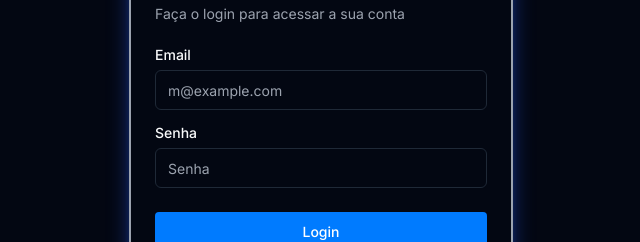
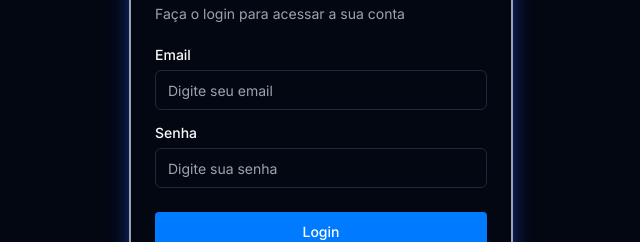
Before and after one commit to HugoGBR/Desenvolvimento-de-Sistema-de-Abertura-de-Chamados-Equipe2, a Next.js app in the folder Equipe2_chamado/: page / in a window 1280 px wide. Shown: the part 291-533 px from the top of the page, without its empty margins (319-959 px from the left). Built offline with nearby package versions, Linux system fonts and the light colour scheme.

Commit message:
ajustes pequenos

```diff
--- a/Equipe2_chamado/app/page.tsx
+++ b/Equipe2_chamado/app/page.tsx
@@ -50,7 +50,7 @@ export default function LoginForm() {
               <Input
                 id="email"
                 type="email"
-                placeholder="m@example.com"
+                placeholder="Digite seu email"
                 {...register("user")}
               />
               {errors.user && <span style={{ color: 'red' }}>{errors.user.message}</span>}
@@ -60,7 +60,7 @@ export default function LoginForm() {
               <Input
                 id="password"
                 type="password"
-                placeholder="Senha"
+                placeholder="Digite sua senha"
                 {...register("password")}
               />
               {errors.password && <span style={{ color: 'red' }}>{errors.password.message}</span>}
--- a/Equipe2_chamado/app/routes/chamados/page.tsx
+++ b/Equipe2_chamado/app/routes/chamados/page.tsx
@@ -26,7 +26,7 @@ export default function Dashboard() {
 												<SelectValue placeholder="Selecione a categoria" />
 											</SelectTrigger>
 											<SelectContent>
-												<SelectItem value="system">Sistema de gerenciamento de Comissões</SelectItem>{/*supostos nomes usar para puxar as categorias que cadastrarem no banco */}
+												<SelectItem value="system">Sistema de gerenciamento de Comissões</SelectItem>
 											</SelectContent>
 										</Select>
 										<Label htmlFor="role">Subcategoria</Label>
@@ -35,7 +35,7 @@ export default function Dashboard() {
 												<SelectValue placeholder="Selecione a subcategoria" />
 											</SelectTrigger>
 											<SelectContent>
-												<SelectItem value="home">Home</SelectItem>{/*supostos nomes usar para puxar as categorias que cadastrarem no banco */}
+												<SelectItem value="home">Home</SelectItem>
 												<SelectItem value="cadastro">Cadastro</SelectItem>
 												<SelectItem value="relatorio">Relatório</SelectItem>
 												<SelectItem value="financeiro">Financeiro</SelectItem>
@@ -77,7 +77,7 @@ export default function Dashboard() {
 												<SelectValue placeholder="Selecione a prioridade" />
 											</SelectTrigger>
 											<SelectContent>
-												<SelectItem value="Baixa">Baixa</SelectItem>{/*supostos nomes usar para puxar as categorias que cadastrarem no banco */}
+												<SelectItem value="Baixa">Baixa</SelectItem>
 												<SelectItem value="Média">Média</SelectItem>
 												<SelectItem value="Alta">Alta</SelectItem>
 											</SelectContent>
```
